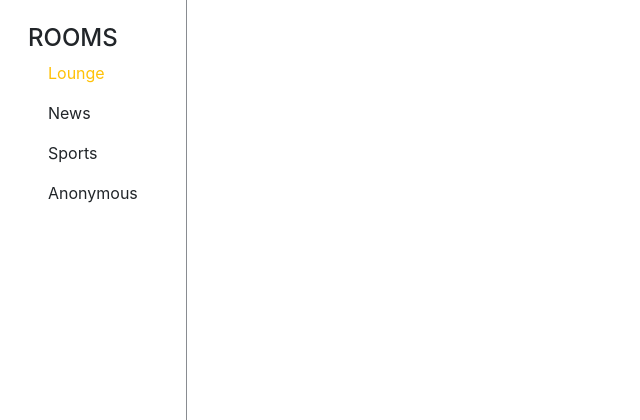
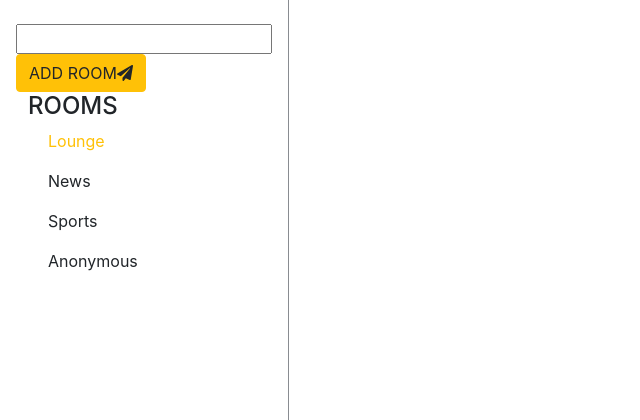
Before and after one commit to nabi-hassan/Rchat, a Flask app: page /chat in a window 1280 px wide. Shown: the part 56-476 px from the top of the page, without its empty margins (0-640 px from the left). Run offline with Flask 2, Linux system fonts and the light colour scheme; the visitor is signed in with stand-in values (Sample User, id 1); data comes from the database, SQL or seed files in the repository; some libraries are stand-ins or nearby versions.

Commit message:
Custom rooms
Now user can create a new room

```diff
--- a/application.py
+++ b/application.py
@@ -151,5 +151,27 @@ def on_leave(data):
     leave_room(room)
     send({"msg": username + " has left the room"}, room=room)
 
+@app.route('/add', methods = ['GET', 'POST'])
+def add(ROOMS):
+    if not current_user.is_authenticated:
+        flash('Please login.', 'danger')
+        return redirect(url_for('login'))
+
+    return render_template("chat.html", username=current_user.username, rooms=ROOMS)
+
+@socketio.on('add-room')
+def on_add(data):
+    """User creates a room"""
+
+    room = ' '.join(map(str, data["room"]))
+    global ROOMS
+    if room in ROOMS:
+        add(ROOMS)
+    else:
+        ROOMS += [room]
+        add(ROOMS)
+
+
+
 if __name__ == "__main__":
     app.run()
--- a/static/scripts/socketio.js
+++ b/static/scripts/socketio.js
@@ -138,4 +138,12 @@ document.addEventListener('DOMContentLoaded', () => {
         // Autofocus on text box
         document.querySelector("#user_message").focus();
     }
+
+    document.querySelector('#add-new-room').onclick = () => {
+        socket.emit('add-room', {'room': document.querySelector('#add-a-room').value});
+
+        document.querySelector('#user_message').value = '';
+    };
+
+
 });
--- a/templates/chat.html
+++ b/templates/chat.html
@@ -52,6 +52,8 @@
 
                 <!-- Sidebar start -->
                 <nav id="sidebar">
+                    <input type="text" class="add-room" id="add-a-room"><br>
+                    <button id="add-new-room" class="btn btn-warning" type="button">ADD ROOM<i class="fas fa-paper-plane"></i></button>
                     <h4>ROOMS</h4>
                     {% for room in rooms %}
                         <p id="{{ room|title }}" class="select-room cursor-pointer">{{ room|title }}</p>
```
